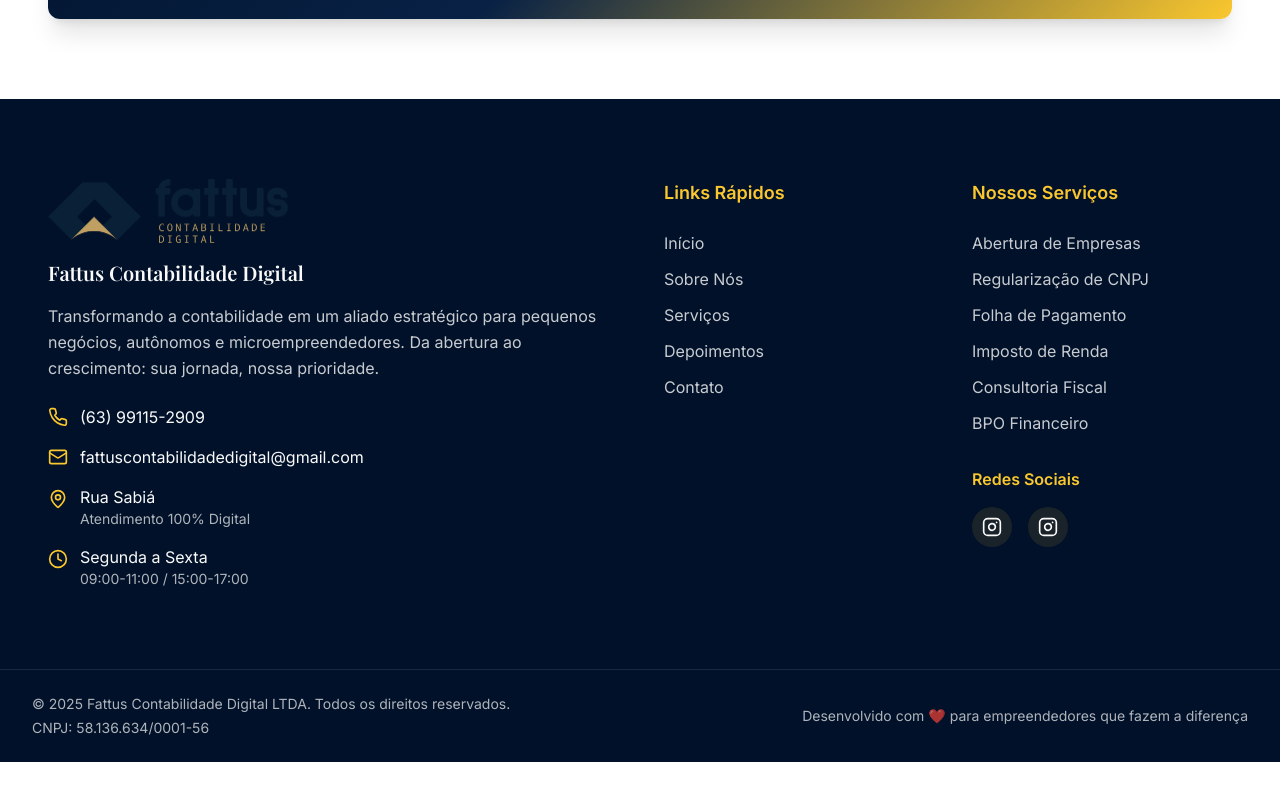
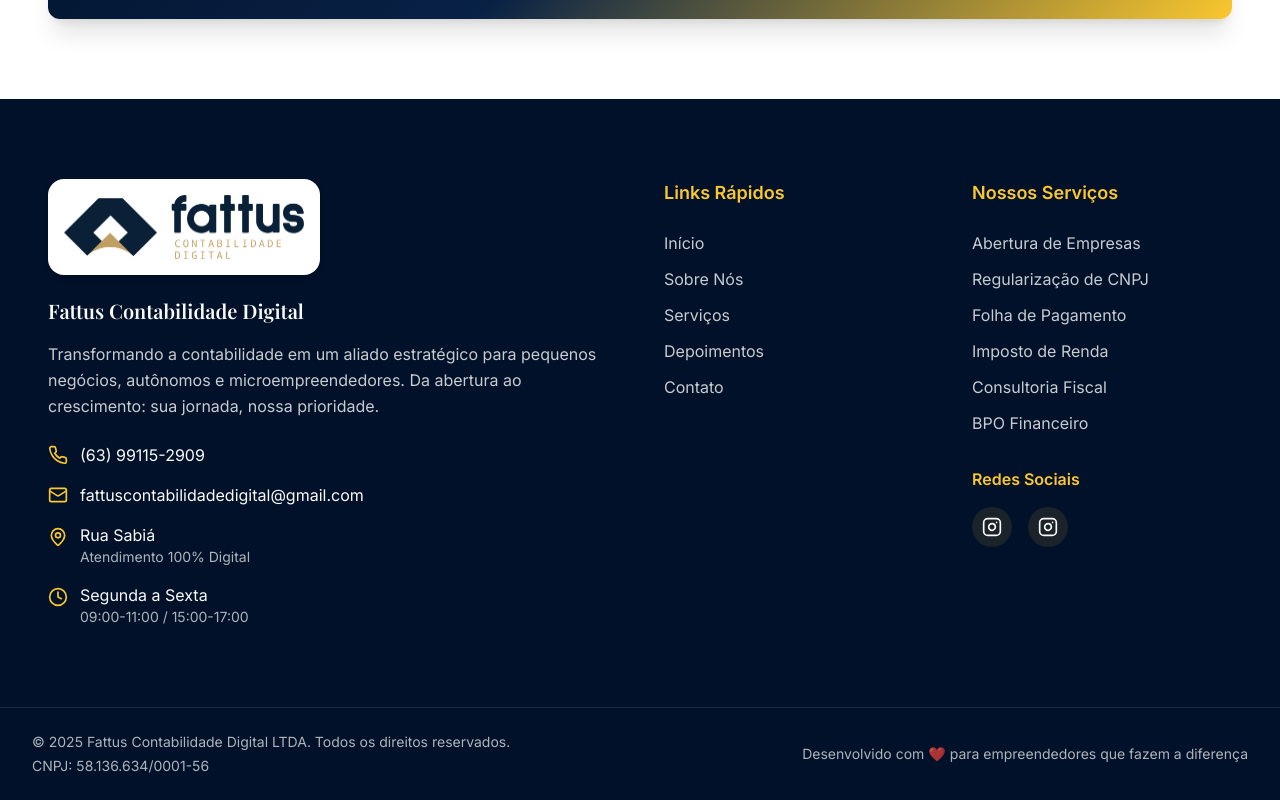
Before and after one commit to DevZipMateus/fattus-digital-grow, a React (Vite) app: page / in a window 1280 px wide. Shown: the part 7681-8481 px from the top of the page. Before the commit the page ends 8443 px from the top, so only its background shows below. Built offline with nearby package versions, Linux system fonts and the light colour scheme; the HTML template or start-up script is replaced by a standard one.

Commit message:
Refactor: Adicionar estilo ao footer

```diff
--- a/src/components/Footer.tsx
+++ b/src/components/Footer.tsx
@@ -30,7 +30,9 @@ const Footer = () => {
             {/* Company Info */}
             <div className="lg:col-span-2">
               <div className="mb-6">
-                <img src={fattusLogo} alt="Fattus Contabilidade Digital" className="h-16 w-auto mb-4" />
+                <div className="inline-block bg-white p-4 rounded-2xl mb-4 shadow-md">
+                  <img src={fattusLogo} alt="Fattus Contabilidade Digital" className="h-16 w-auto" />
+                </div>
                 <h3 className="font-playfair text-xl font-semibold mb-4">
                   Fattus Contabilidade Digital
                 </h3>
```
